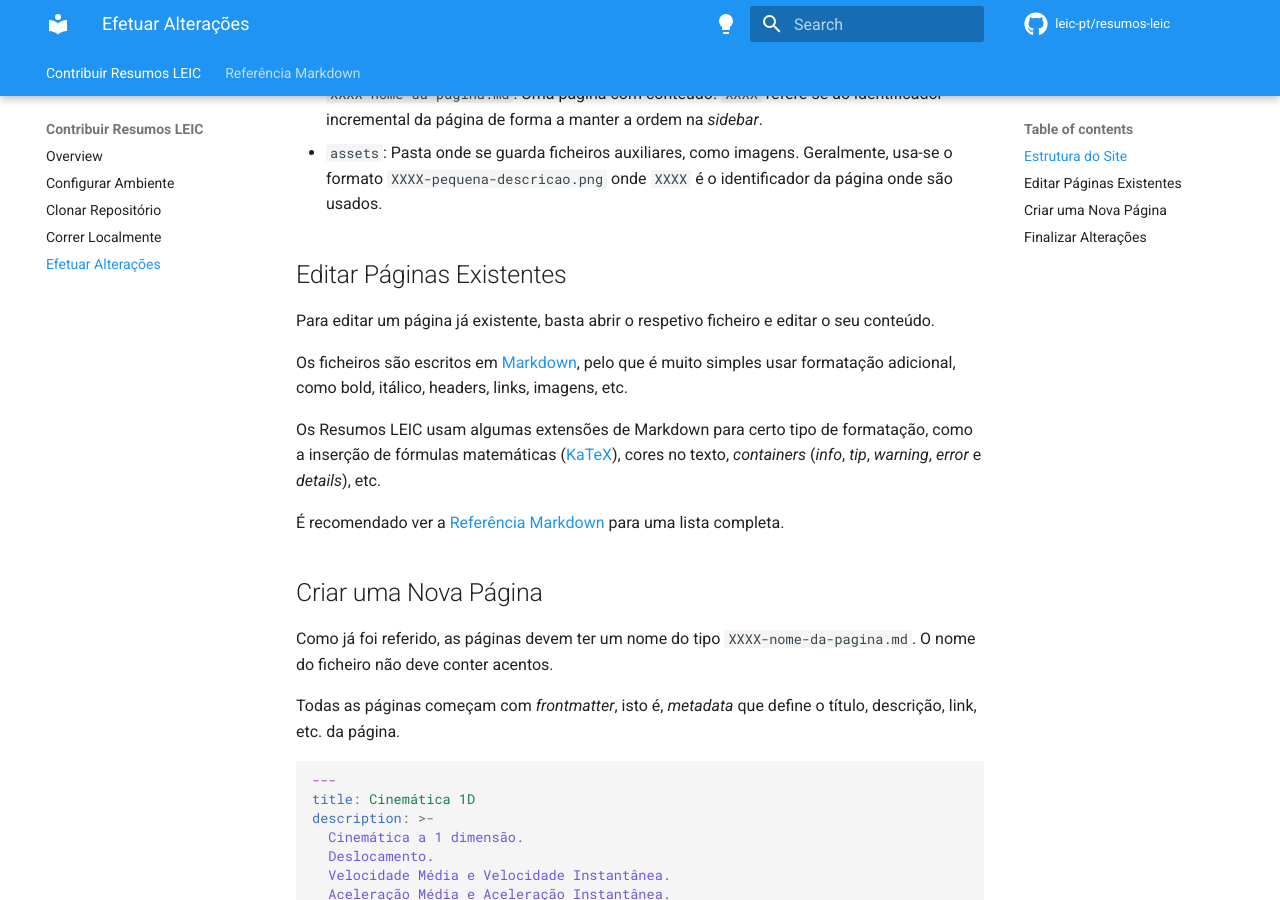
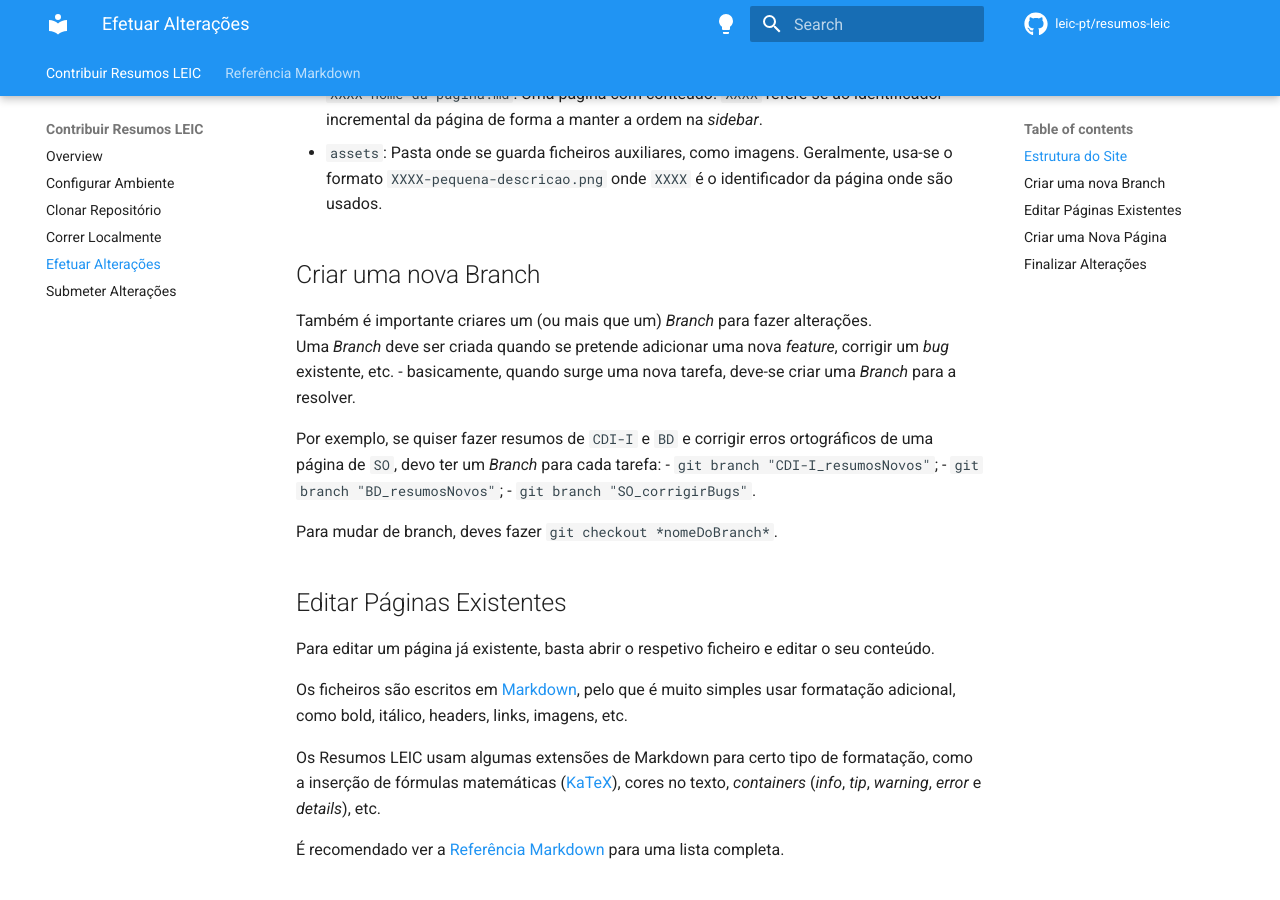
Before and after one commit to leic-pt/docs, an MkDocs documentation site: the page built from docs/changing-content.md, in a window 1280 px wide and 900 px high, scrolled down 1124 px. Built offline with MkDocs 1.6.1 and Material for MkDocs 9.7.7, drawn with Linux system fonts in a browser that asks for light colours; comment, search, counter and statistics services are not loaded.

Commit message:
guide on Submitting Changes, added other info

```diff
--- a/docs/changing-content.md
+++ b/docs/changing-content.md
@@ -49,6 +49,19 @@ uma pasta `assets`, um ficheiro `index.md` e possivelmente outras pastas.
   página de forma a manter a ordem na _sidebar_.
 - `assets`: Pasta onde se guarda ficheiros auxiliares, como imagens. Geralmente, usa-se o
   formato `XXXX-pequena-descricao.png` onde `XXXX` é o identificador da página onde são usados.
+
+## Criar uma nova Branch
+
+Também é importante criares um (ou mais que um) *Branch* para fazer alterações.
+Uma *Branch* deve ser criada quando se pretende adicionar uma nova *feature*, corrigir um *bug* existente, etc. - basicamente, quando surge uma nova tarefa, deve-se criar uma *Branch* para a resolver.
+
+Por exemplo, se quiser fazer resumos de `CDI-I` e `BD` e corrigir erros ortográficos de uma página de `SO`, devo ter um *Branch* para cada tarefa:
+- `git branch "CDI-I_resumosNovos"`;
+- `git branch "BD_resumosNovos"`;
+- `git branch "SO_corrigirBugs"`.
+
+Para mudar de branch, deves fazer `git checkout *nomeDoBranch*`.
+
 
 ## Editar Páginas Existentes
 
--- a/mkdocs.yml
+++ b/mkdocs.yml
@@ -49,6 +49,7 @@ nav:
     - Clonar Repositório: git-clone.md
     - Correr Localmente: running-locally.md
     - Efetuar Alterações: changing-content.md
+    - Submeter Alterações: submitting-changes.md
   - Referência Markdown:
     - CommonMark: markdown-reference/common-mark.md
     - Fórmulas Matemáticas: markdown-reference/math.md
```
Also changed, not shown: docs/git-clone.md (+3 -0 lines), docs/submitting-changes.md (added, +33 -0 lines), docs/static/PullRequest-noGiantRedArrow.png (added), docs/static/PullRequest.png (added), docs/static/PullRequestMenu.png (added), 1 other file.
